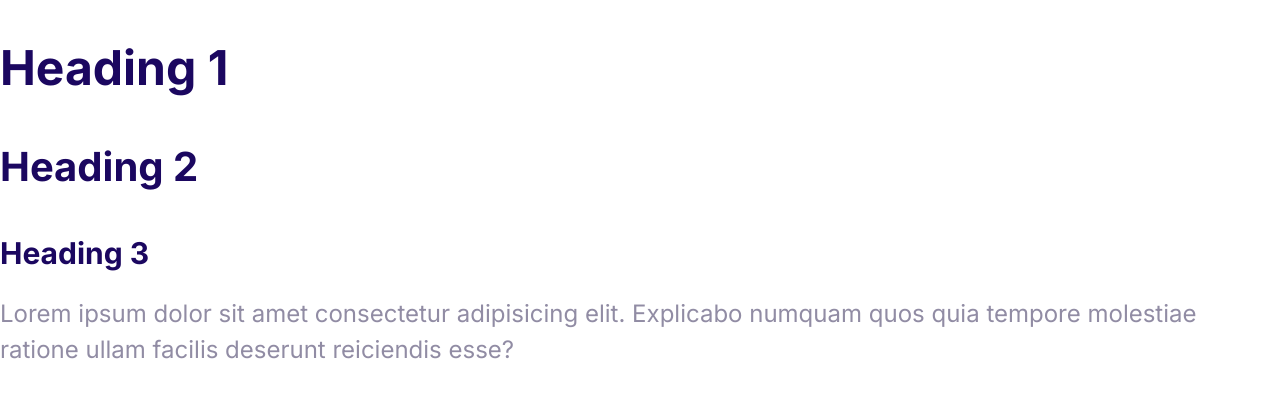
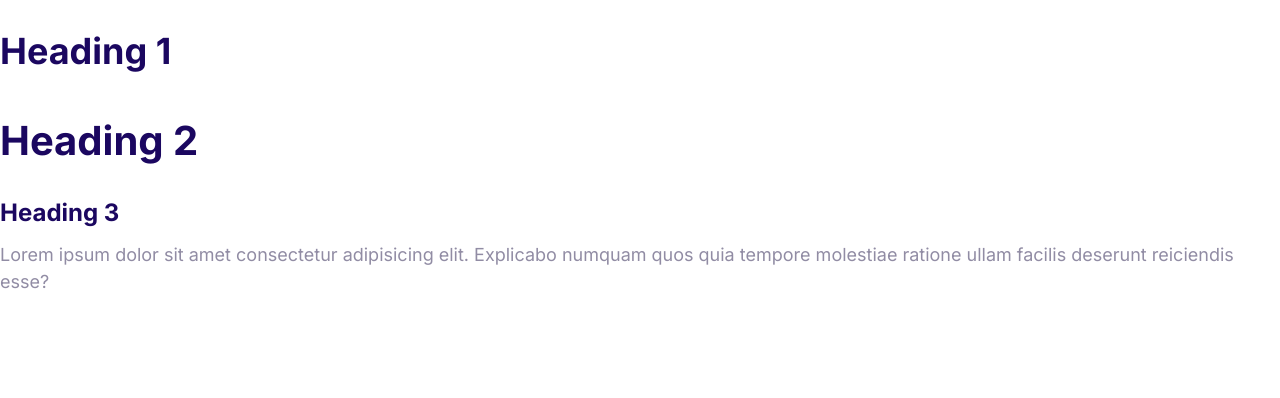
Before and after one commit to FromlukDev/Moshify, a plain HTML site: page index.html in a window 1280 px wide. Drawn offline with Linux system fonts and the light colour scheme.

Commit message:
Define the styles for the fonts.

```diff
--- a/CSS/styles.css
+++ b/CSS/styles.css
@@ -7,6 +7,7 @@
 }
 
 html{
+    /* 62.5% of 16px = 10px */
     font-size: 62.5%;
 }
 body{
@@ -18,6 +19,7 @@ body{
 
 h1, h2,h3{
     color: var(--color-headings);
+    margin-bottom: 1rem;
 }
 h1{
     font-size: 7rem;
@@ -27,8 +29,26 @@ h2{
 }
 h3{
     font-size: 3rem;
-    margin-bottom: 2rem;
 }
 p{
     margin-top: 0;
 }
+
+@media screen and (min-width: 1024px){
+    body{
+        font-size: 1.8rem;
+    }
+
+    h1{
+        font-size: 8rem;
+
+   }
+
+   h2{
+        font-size: 4rem;
+   }
+
+   h3{
+        font-size: 2.4rem;
+   }
+}
```
